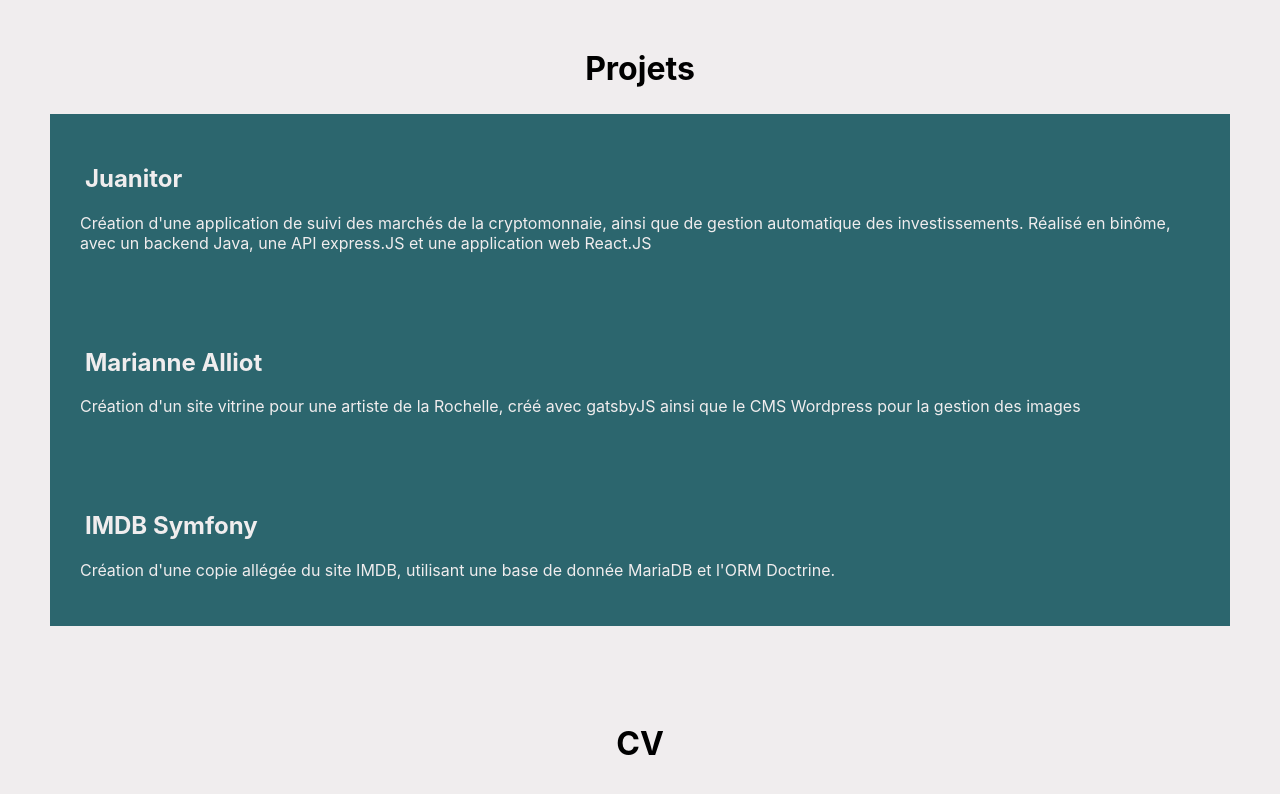
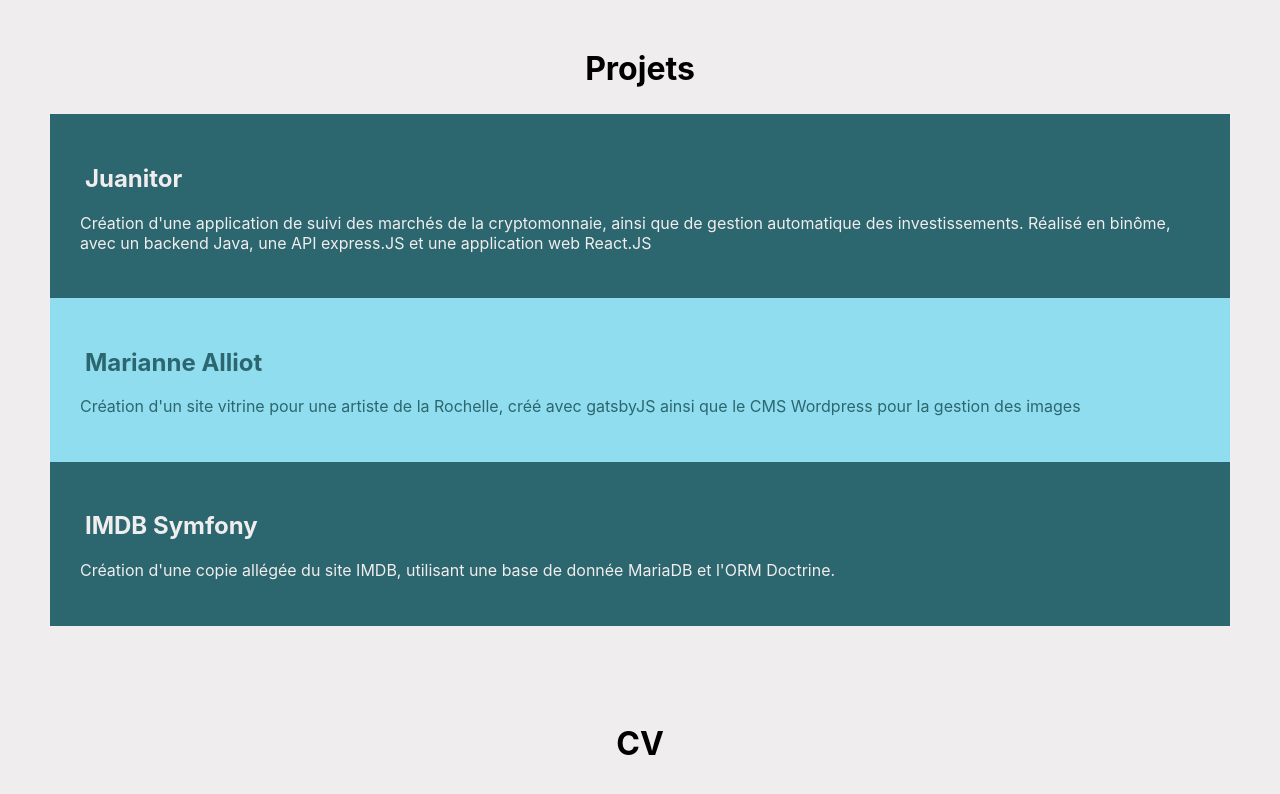
Before and after one commit to Hugo-M33/portfolio-2022, a Next.js app: page / in a window 1280 px wide. Shown: the part 1483-2277 px from the top of the page. Built offline with nearby package versions, Linux system fonts and the light colour scheme.

Commit message:
slight style change on projects section

```diff
--- a/styles/Projects.module.scss
+++ b/styles/Projects.module.scss
@@ -16,6 +16,11 @@
         position: relative;
         color: var(--myWhite);
         cursor: pointer;
+
+        &:nth-child(2n + 1) {
+            background-color: var(--blue);
+            color: var(--green);
+        }
 
         &#projectJuanitor::after {
 
```
